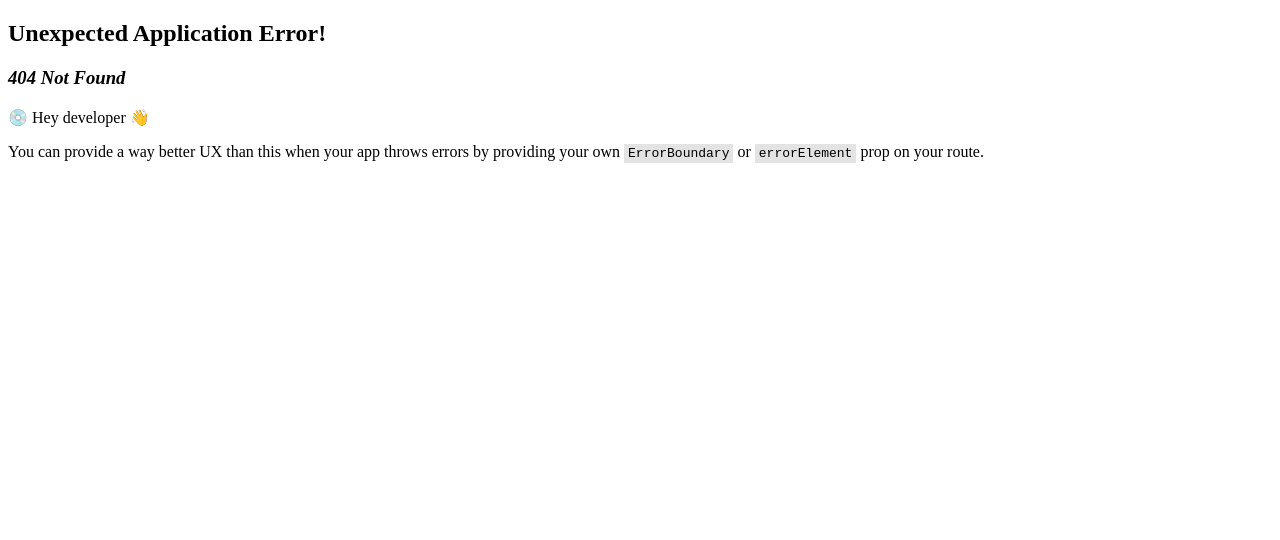
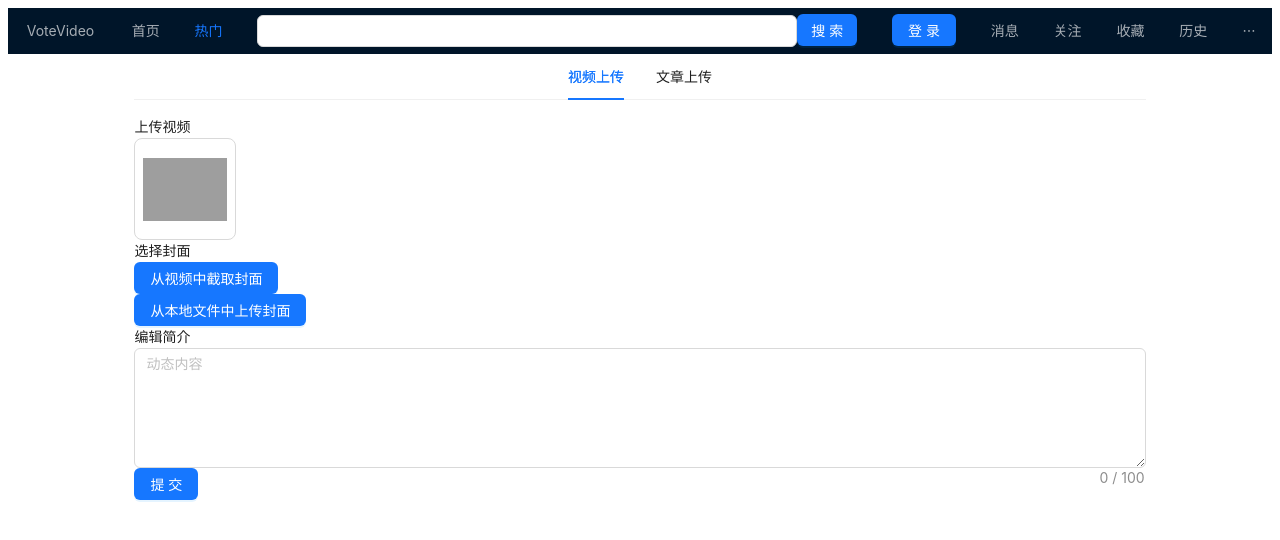
Before and after one commit to 2772780896/VoteVideo, a React (Create React App) app in the folder React/video-site/: page /upload in a window 1280 px wide. Before the commit this address had no page. Shown: the top 540 px of the page. Built offline with nearby package versions, Linux system fonts and the light colour scheme; grey boxes are pictures that could not be loaded.

Commit message:
实现上传页

```diff
--- a/React/video-site/src/components/common/UploadFlieList.js
+++ b/React/video-site/src/components/common/UploadFlieList.js
@@ -16,6 +16,9 @@ const App = () => {
     }
     const [uploadOpen, setUploadOpen] = useState(false)
     const handleUploadOpen = () => {setUploadOpen(!uploadOpen)}
+    const handleRemove = (file) => {
+        setFileList(fileList.filter(i => i.url !== file.url))
+    }
     return(
         <>
         {uploadOpen && (
@@ -27,6 +30,7 @@ const App = () => {
                 fileList={fileList}
                 onChange={handleChange}
                 onPreview={handlePreivew}
+                onRemove={handleRemove}
                 >
                 {fileList.length <= 9 && (
                     <button
--- /dev/null
+++ b/React/video-site/src/components/feature/UploadEssay.js
@@ -0,0 +1,17 @@
+import UploadText from '@/components/common/UploadText'
+import React from 'react';
+import {Form, Button} from 'antd'
+
+const App = () => {
+    return (
+        <>
+        <Form>
+            <UploadText />
+            <Button type='primary'>
+                上传
+            </Button>
+        </Form>
+        </>
+    )
+}
+export default App
--- /dev/null
+++ b/React/video-site/src/components/feature/UploadVideo.js
@@ -0,0 +1,134 @@
+import React, {useState, useRef} from 'react';
+import { Upload, Modal, Button, Form } from 'antd'
+import { PlusOutlined } from '@ant-design/icons';
+import UploadText from '@/components/common/UploadText'
+
+const App = () => {
+    // 存放上传的文件
+    const [fileList, setFileList] = useState([
+        {
+            url:"https://cdn.pixabay.com/video/2025/04/29/275633_large.mp4",
+            thumbUrl: 'https://bpic.588ku.com/element_origin_min_pic/23/07/11/d32dabe266d10da8b21bd640a2e9b611.jpg'
+        }
+    ])
+
+    // 上传成功后更新文件列表
+    const handleChange = (file) => {
+        if (file.status === 'done') {
+            setFileList(file.fileList)
+        }
+        console.log(fileList.length)
+    }
+
+    // 控制预览的文件的显示
+    const [previewVideo, setPreviewVideo] = useState()
+    const [previewOpen, setPreviewOpen] = useState()
+    const handlePreivew = (file) => {
+        setPreviewVideo(file.url)
+        setPreviewOpen(true)
+    }
+    const handleCancel = () => {
+        setPreviewOpen(false);
+    };
+
+    // 控制文件列表中文件的删除
+    const handleRemove = (file) => {
+        setFileList(fileList.filter(i => i.url !== file.url))
+    }
+
+    // 将视频中的指定帧截下来
+    const videoRef = useRef(null)
+    const canvasRef = useRef(null)
+    const getCover = () => {
+        const canvas = canvasRef.current
+        const video = videoRef.current
+        canvas.width = video.videoWidth
+        canvas.height = video.videoHeight
+        const ctx = canvas.getContext('2d')
+        ctx.drawImage(video, 0, 0, canvas.width, canvas.height)
+        const imageUrl = canvas.toDataURL('image/jpeg')
+        setFileList(
+            fileList.map(i => ({
+                ...i,
+                cover: imageUrl,
+                thumbUrl: imageUrl
+            }))
+        )
+    }
+
+    // 单独控制封面的上传
+    const handleCoverChange = (file) => {
+        if (file.status === 'done') {
+            setFileList(
+                fileList.map(i => ({
+                    ...i,
+                    cover:file.url,
+                    thumbUrl:file.url
+                })
+            )
+            )
+        }
+    }
+
+    // 控制截图按钮的显示
+    const [coverPreview, setCoverPreview] = useState('none')
+    const handleCoverPreview = (file) => {
+        handlePreivew(file)
+        setCoverPreview('inline-flex')
+    }
+
+    return (
+        <Form>
+            <div>上传视频</div>
+            <Upload
+                action=""
+                accept='video/*'
+                listType="picture-card"
+                fileList={fileList}
+                maxCount={1}
+                onChange={handleChange}
+                onPreview={handlePreivew}
+                onRemove={handleRemove}
+                >
+                {fileList.length < 1 && (
+                    <button
+                        style={{ color: 'inherit', cursor: 'inherit', border: 0, background: 'none' }}
+                        type="button"
+                    >
+                        <PlusOutlined />
+                        <div style={{ marginTop: 8 }}>Upload</div>
+                    </button>
+                )}
+            </Upload>
+            {previewVideo && (
+                <Modal open={previewOpen} footer={null} onCancel={handleCancel}>
+                    <video
+                        controls
+                        style={{width:'100%', aspectRatio: '16/9'}}
+                        ref={videoRef}
+                        poster={fileList[0].cover}
+                        crossOrigin="anonymous">
+                        <source src={previewVideo} />
+                    </video>
+                    <canvas ref={canvasRef} style={{display:'none'}}></canvas>
+                    <button onClick={getCover} style={{display: coverPreview}}>截取封面</button>
+                </Modal>
+            )}
+            <div>选择封面</div>
+            <Button type='primary' onClick={() => {handleCoverPreview(fileList[0])}}>从视频中截取封面</Button>
+            <br></br>
+            <Upload
+                listType='text'
+                onChange={handleCoverChange}
+                action="" >
+                <Button type='primary'>从本地文件中上传封面</Button>
+            </Upload>
+            <div>编辑简介</div>
+            <UploadText />
+            <Button type="primary" htmlType="submit">
+                提交
+            </Button>
+        </Form>
+    )
+}
+export default App
--- /dev/null
+++ b/React/video-site/src/pages/Upload.js
@@ -0,0 +1,25 @@
+import React from 'react';
+import TopMenuApp from '@/components/common/TopMenu'
+import { Tabs, Flex } from "antd";
+import UploadVideo from '@/components/feature/UploadVideo'
+import UploadEssay from '@/components/feature/UploadEssay'
+
+const App = () => {
+    const tab = [
+        {key: '1', label: '视频上传', children: (
+            <UploadVideo />
+        )},
+        {key: '2', label: '文章上传', children: (
+            <UploadEssay />
+        )}
+    ]
+    return (
+        <>
+        <TopMenuApp />
+        <Flex justify='center'>
+            <Tabs defaultActiveKey={'1'} items={tab} centered style={{width:'80%'}}></Tabs>
+        </Flex>
+        </>
+    )
+}
+export default App
--- a/React/video-site/src/router/index.js
+++ b/React/video-site/src/router/index.js
@@ -6,6 +6,7 @@ import FollowApp from '@/pages/Follow'
 import SearchApp from '@/pages/Search'
 import EssayApp from '@/pages/Essay'
 import TagApp from '@/pages/Tag'
+import Upload from '@/pages/Upload'
 
 const router = createBrowserRouter([
     {
@@ -39,6 +40,10 @@ const router = createBrowserRouter([
     {
         path: '/tag',
         element: <TagApp />
+    },
+    {
+        path: '/upload',
+        element: <Upload />
     }
 ])
 export default router
```
Also changed, not shown: 1 other file (tests, documents, lock files or other folders).
